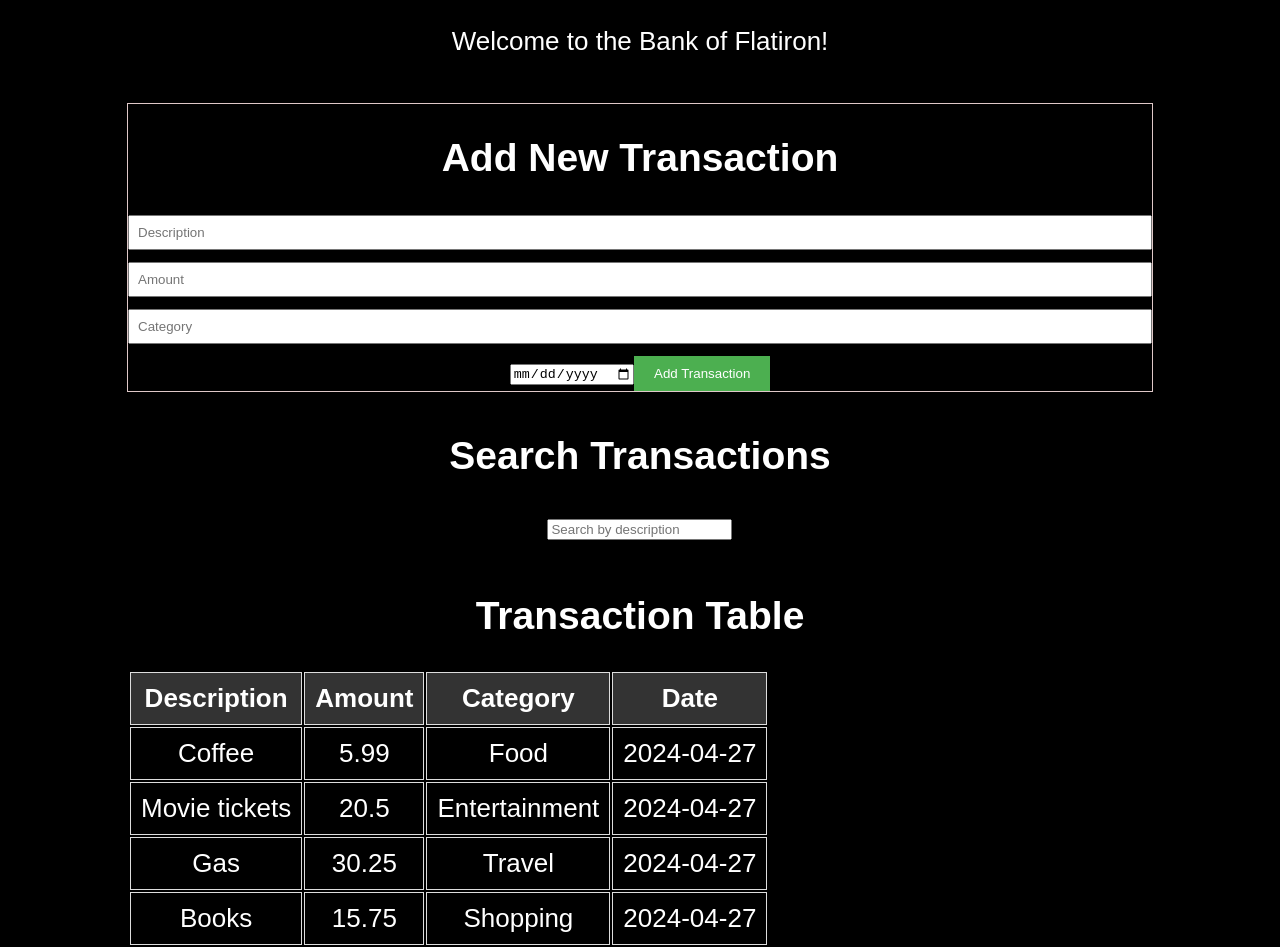
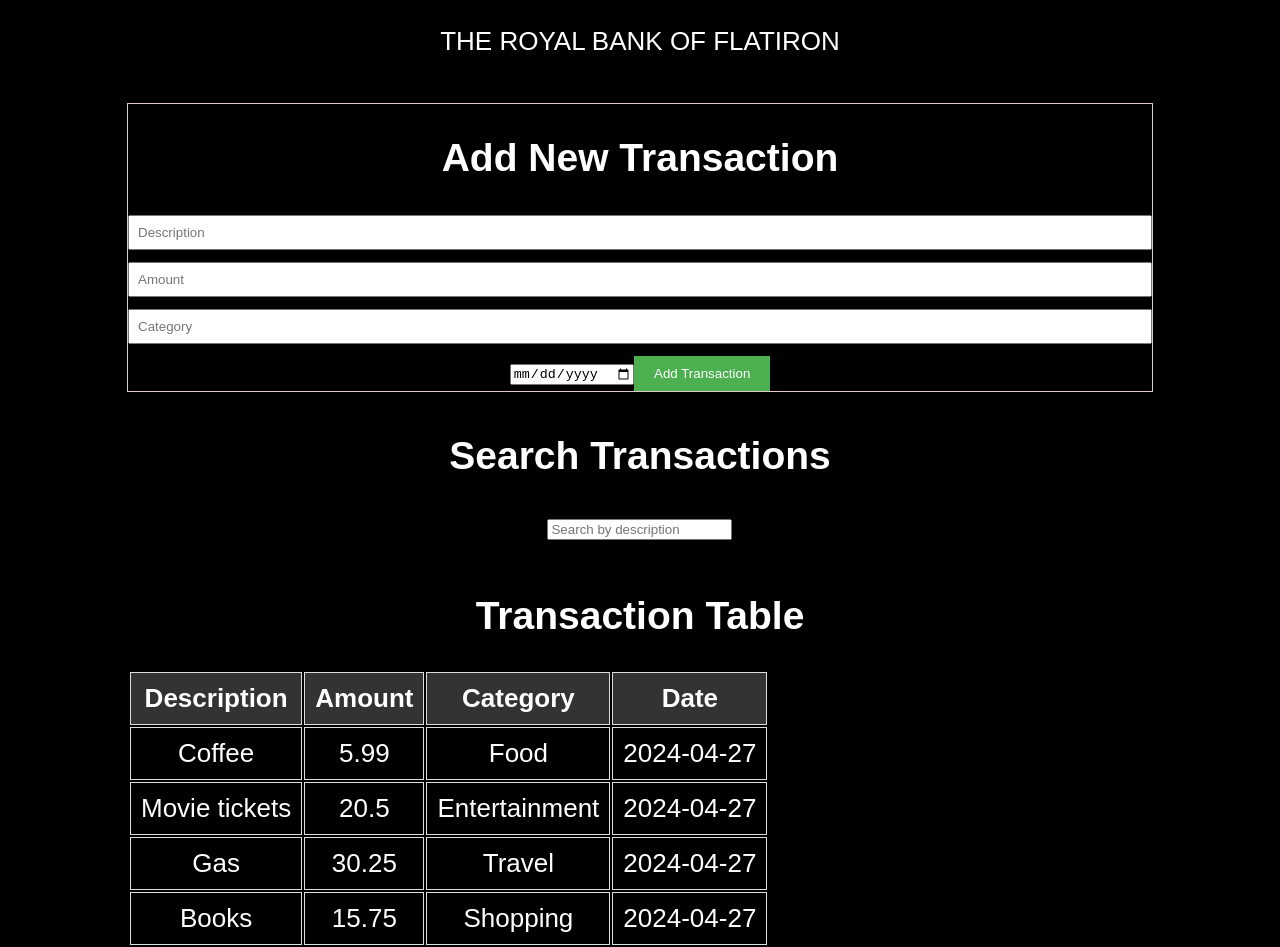
Before and after one commit to langatjoel/bank-of-flatiron-school, a React (Create React App) app: page / in a window 1280 px wide. Built offline with nearby package versions, Linux system fonts and the light colour scheme.

Commit message:
made some changes

```diff
--- a/src/App.js
+++ b/src/App.js
@@ -30,7 +30,7 @@ function App() {
       <header className="App-header">
 
         <p>
-          Welcome to the Bank of Flatiron!
+         THE ROYAL BANK OF FLATIRON
         </p>
 
 
```
Also changed, not shown: package.json (+11 -1 lines), 15 other files (tests, documents, lock files or other folders).
